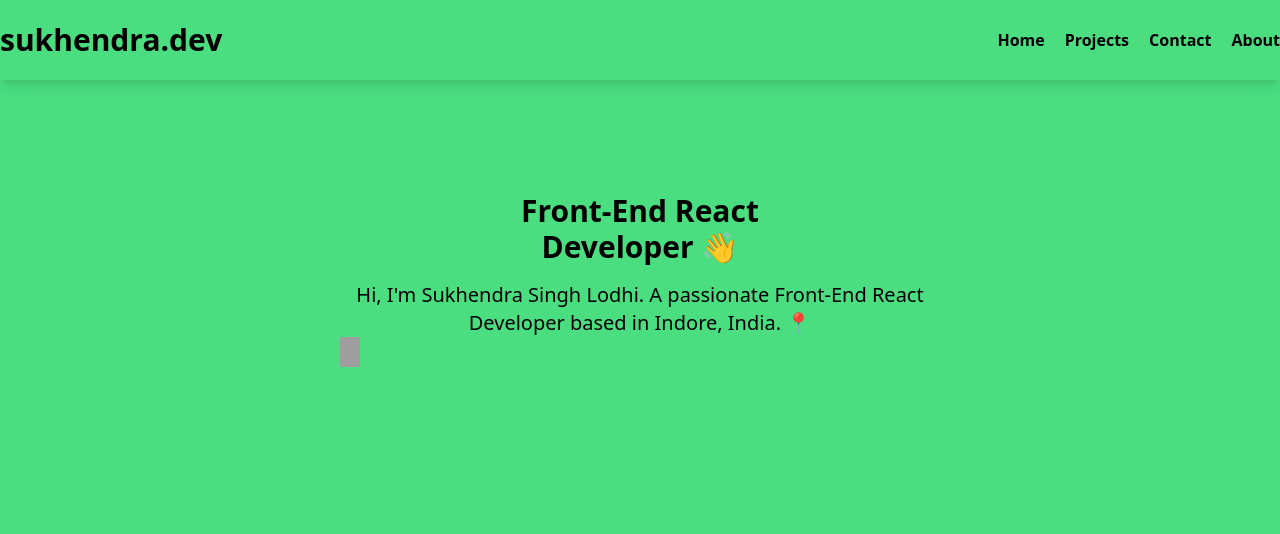
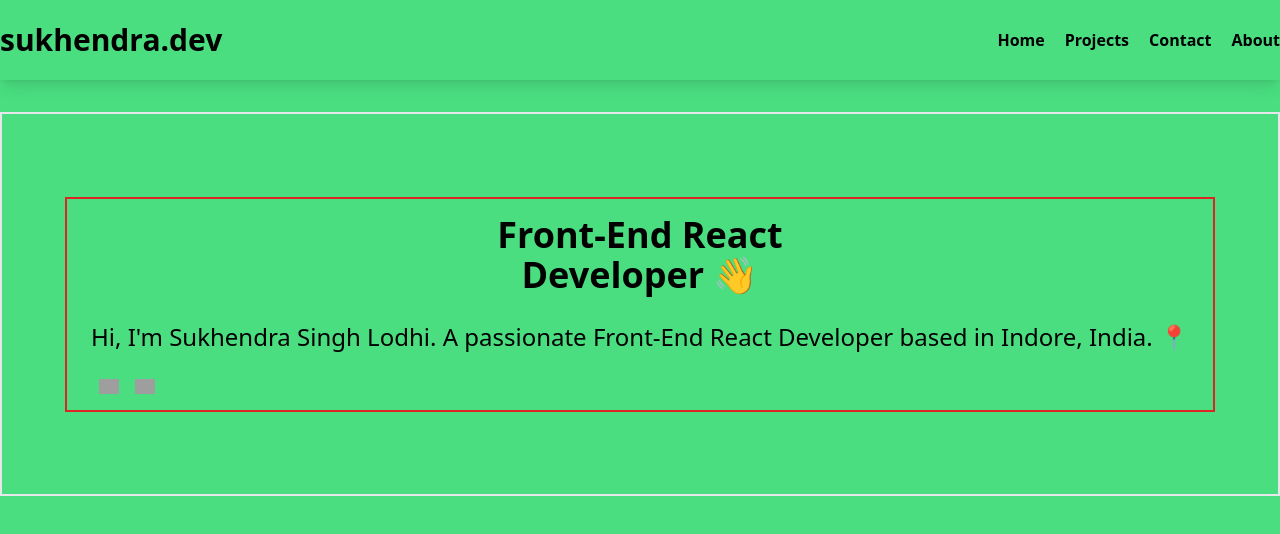
Before and after one commit to sukhendralodhi/sukhendra.dev, a plain HTML site: page index.html in a window 1280 px wide. Drawn offline with nearby package versions, Linux system fonts and the light colour scheme; grey boxes are pictures that could not be loaded.

Commit message:
more tailwind added

```diff
--- a/index.html
+++ b/index.html
@@ -35,13 +35,17 @@
     </header>
     <!-- navigation bar end here -->
     <!-- main section start here -->
-    <main class="flex justify-center items-center w-full px-4 h-96">
-        <section class="text-center">
-            <h1 class="text-3xl font-bold py-4">Front-End React <br> Developer &#128075;</h1>
-            <p class="text-xl px-4">Hi, I'm Sukhendra Singh Lodhi. A passionate Front-End React <br> Developer based in Indore, India. 📍</p>
-            <div>
-                <img class="w-5" src="https://cdn3.iconfinder.com/data/icons/picons-social/57/11-linkedin-256.png" alt="linkedin">
-                <img class="w-5" src="https://cdn3.iconfinder.com/data/icons/social-media-2253/25/Group-256.png" alt="github">
+    <main class="flex justify-center items-center w-full px-4 h-96 mt-8 border-2">
+        <section class="text-center border-2 border-red-600">
+            <h1 class="text-4xl font-bold py-4">Front-End React <br> Developer &#128075;</h1>
+            <p class="text-2xl px-6 py-2 leading-9">Hi, I'm Sukhendra Singh Lodhi. A passionate Front-End React  Developer based in Indore, India. 📍</p>
+            <div class="flex text-center pl-8 my-4 space-x-4">
+                <div>
+                    <img class="w-5" src="https://cdn3.iconfinder.com/data/icons/picons-social/57/11-linkedin-256.png" alt="linkedin">
+                </div>
+                <div>
+                    <img class="w-5" src="https://cdn3.iconfinder.com/data/icons/social-media-2253/25/Group-256.png" alt="github">
+                </div>
             </div>
         </section>
     </main>
```
